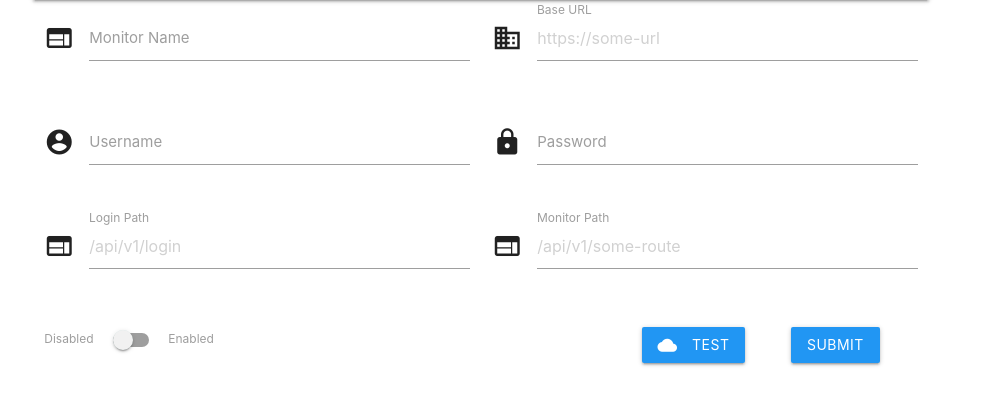
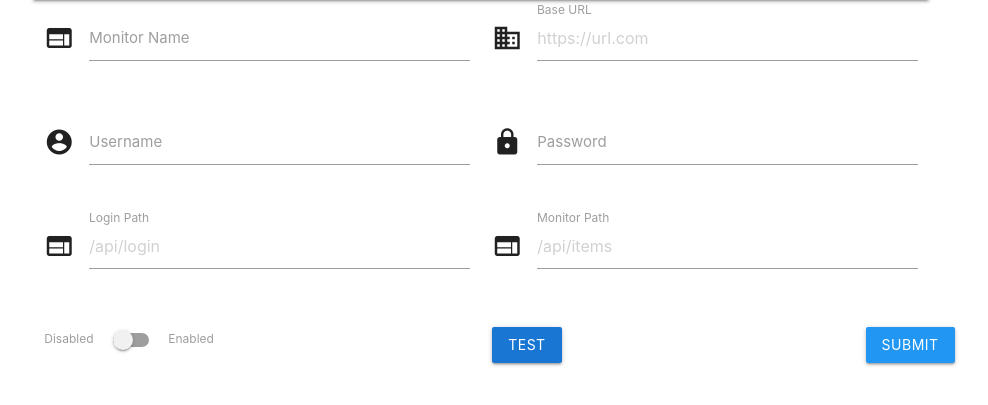
Before and after one commit to Satak/cloud-mon, a Flask app: page /add-monitor in a window 1280 px wide. Shown: the part 64-469 px from the top of the page, without its empty margins (159-1147 px from the left). Run offline with Flask 2, Linux system fonts and the light colour scheme.

Commit message:
form style

```diff
--- a/src/templates/monitor_form.html
+++ b/src/templates/monitor_form.html
@@ -11,7 +11,7 @@
       </div>
       <div class="input-field col s6">
         <i class="material-icons prefix">domain</i>
-        <input placeholder="https://some-url" id="base_url" type="text" class="validate" value="{{monitor.base_url}}">
+        <input placeholder="https://url.com" id="base_url" type="text" class="validate" value="{{monitor.base_url}}">
         <label for="base_url">Base URL</label>
       </div>
     </div>
@@ -30,17 +30,17 @@
     <div class="row">
       <div class="input-field col s6">
         <i class="material-icons prefix">web</i>
-        <input placeholder="/api/v1/login" id="login_path" type="text" class="validate" value="{{monitor.login_path}}">
+        <input placeholder="/api/login" id="login_path" type="text" class="validate" value="{{monitor.login_path}}">
         <label for="login_path">Login Path</label>
       </div>
       <div class="input-field col s6">
         <i class="material-icons prefix">web</i>
-        <input placeholder="/api/v1/some-route" id="monitor_path" type="text" class="validate" value="{{monitor.monitor_path}}">
+        <input placeholder="/api/items" id="monitor_path" type="text" class="validate" value="{{monitor.monitor_path}}">
         <label for="monitor_path">Monitor Path</label>
       </div>
     </div>
     <div class="row">
-      <div class="input-field col s8">
+      <div class="input-field col s6">
         <div class="switch">
           <label>
             Disabled
@@ -50,19 +50,21 @@
           </label>
         </div>
       </div>
-      <div class="input-field col s2">
-        <button class="btn waves-effect waves-light blue" type="button" name="action" onclick="testMonitor()">Test
-          <i class="material-icons left">cloud</i>
+      <div class="input-field col s3">
+        <button class="btn waves-effect waves-light blue darken-2" type="button" name="action" onclick="testMonitor()">
+          Test
         </button>
         <i id="test_success" hidden class="material-icons green-text">check_circle</i>
         <i id="test_error" hidden class="material-icons red-text">error</i>
       </div>
-      <div class="input-field col s2">
+      <div class="input-field col s1 push-l2">
         {% if action == 'add' %}
-        <button class="btn waves-effect waves-light blue" type="button" name="action" onclick="addNewMonitor()">Submit
+        <button class="btn waves-effect waves-light blue" type="button" name="action" onclick="addNewMonitor()">
+          Submit
+        </button>
         {% else %}
-        <button class="btn waves-effect waves-light blue" type="button" name="action" onclick="modifyMonitor('{{monitor.name}}')">Submit
-          <i class="material-icons left">send</i>
+        <button class="btn waves-effect waves-light blue" type="button" name="action" onclick="modifyMonitor('{{monitor.name}}')">
+          Submit
         </button>
         {% endif %}
       </div>
```
